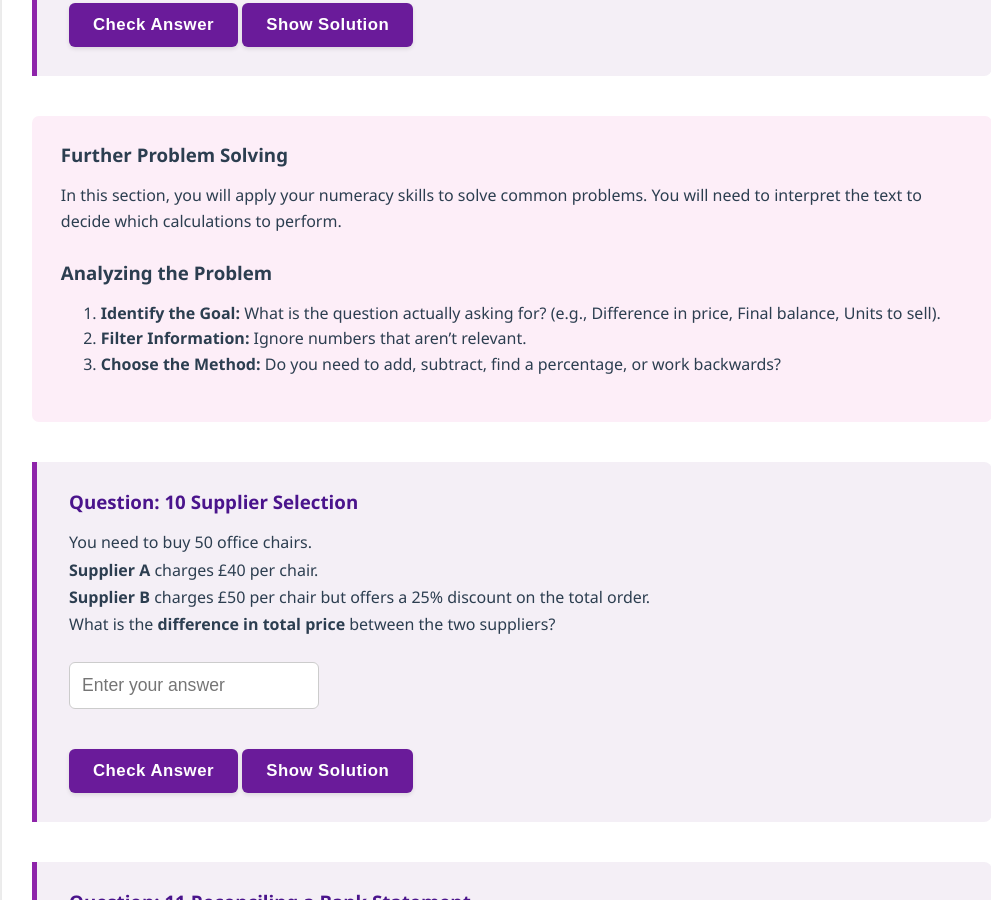
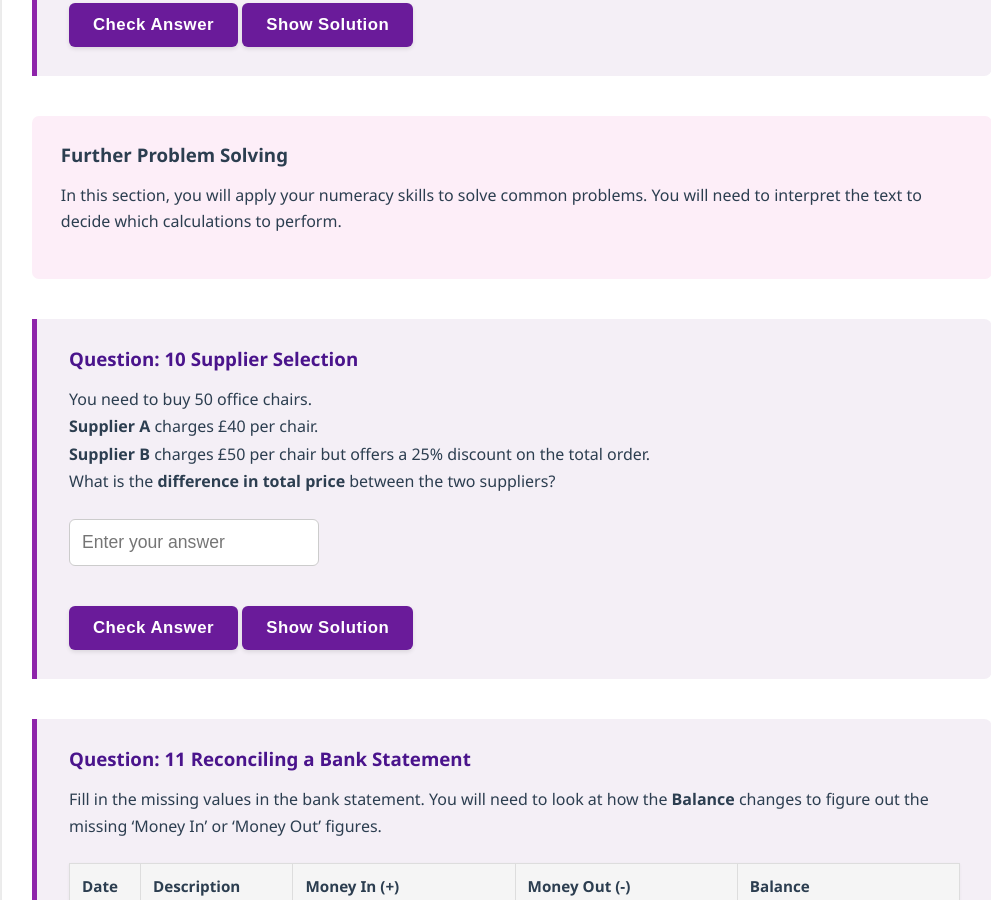
Before and after one commit to probe973/nbs-4104b, a Jekyll site: the page built from numeracy/05-problems.md, in a window 1280 px wide and 900 px high, scrolled down 4374 px. Shown: the whole window, without its empty margins (128-1119 px from the left). Built offline with Jekyll 4.4.1, drawn with Linux system fonts in a browser that asks for light colours.

Commit message:
Update 05-problems.md

```diff
--- a/numeracy/05-problems.md
+++ b/numeracy/05-problems.md
@@ -182,12 +182,6 @@ In economics and global business, numbers are often too large to write out fully
 
 In this section, you will apply your numeracy skills to solve common problems. You will need to interpret the text to decide which calculations to perform.
 
-### Analyzing the Problem
-
-1.  **Identify the Goal:** What is the question actually asking for? (e.g., Difference in price, Final balance, Units to sell).
-2.  **Filter Information:** Ignore numbers that aren't relevant.
-3.  **Choose the Method:** Do you need to add, subtract, find a percentage, or work backwards?
-
 </div>
 
 {% include question_numerical.html
@@ -260,7 +254,7 @@ In this section, you will apply your numeracy skills to solve common problems. Y
    solution_text="1. <strong>Rent:</strong> $1200 - 500 = 700$. <br> 2. <strong>Client:</strong> Balance went from 700 to 1500. The difference is $1500 - 700 = 800$ (Money In). <br> 3. <strong>Wages:</strong> Balance went from 1500 down to 900. The difference is $1500 - 900 = 600$ (Money Out). <br> 4. <strong>Utility:</strong> $900 - 150 = 750$."
 %}
 
-<br><br>
+<br>
 
 {% include question_numerical.html
     id="bus_prob_breakeven"
```
